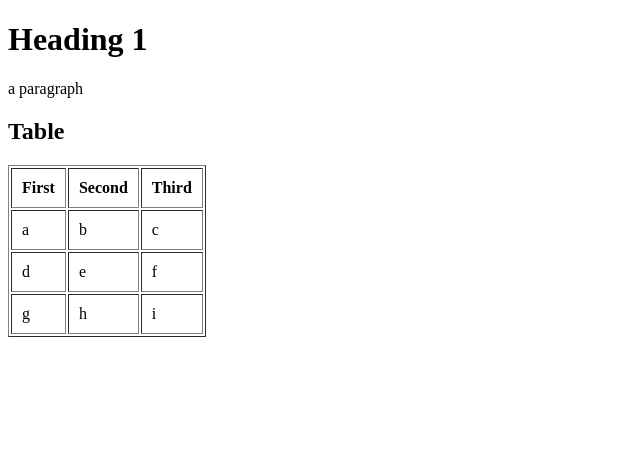
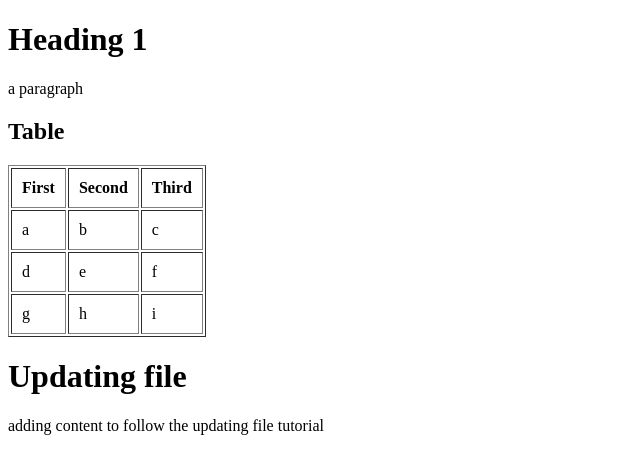
Before and after one commit to katie2747/FIT3179-test-publishing, a plain HTML site: page Week 4 tutorial/index.html in a window 1280 px wide. Shown: the whole page, without its empty margins (0-640 px from the left). Drawn offline with Linux system fonts and the light colour scheme.

Commit message:
Updated file

```diff
--- a/Week 4 tutorial/index.html
+++ b/Week 4 tutorial/index.html
@@ -31,6 +31,8 @@
             <td>i</td>
         </tr>
     </table>
+    <h1>Updating file</h1>
+    <p>adding content to follow the updating file tutorial</p>
 
 </body>
 </html>
```
